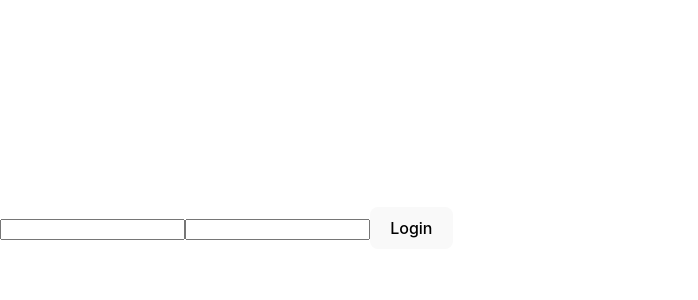
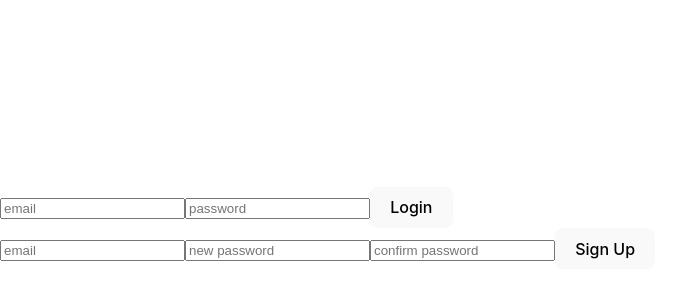
Before and after one commit to russell-gh/travel-tally, a React (Vite) app: page / in a window 1280 px wide. Shown: the part 172-472 px from the top of the page, without its empty margins (0-698 px from the left). Built offline with nearby package versions, Linux system fonts and the light colour scheme.

Commit message:
bare bones login/sign up

```diff
--- a/src/components/Login.jsx
+++ b/src/components/Login.jsx
@@ -8,13 +8,18 @@ const Login = () => {
   console.log(formData);
 
   const onSubmit = (e) => {
-    console.log("form submitted");
+    console.log("form submitted", formData);
   };
 
   return (
     <div onInput={onInput}>
-      <input type="email" name="email" id="email" />
-      <input type="password" name="password" id="password" />
+      <input type="email" name="email" id="login-email" placeholder="email" />
+      <input
+        type="password"
+        name="password"
+        id="login-password"
+        placeholder="password"
+      />
       <button onClick={onSubmit}>Login</button>
     </div>
   );
--- a/src/components/Signup.jsx
+++ b/src/components/Signup.jsx
@@ -1,6 +1,32 @@
-import React from "react";
+import { useState } from "react";
 const Signup = () => {
-  return <></>;
+  const [formData, setFormData] = useState({});
+  const onInput = (e) => {
+    setFormData({ ...formData, [e.target.id]: e.target.value });
+  };
+  console.log(formData);
+
+  const onSubmit = (e) => {
+    console.log("form submitted", formData);
+  };
+  return (
+    <div onInput={onInput}>
+      <input type="email" name="email" id="signup-email" placeholder="email" />
+      <input
+        type="password"
+        name="password"
+        id="signup-password1"
+        placeholder="new password"
+      />
+      <input
+        type="password"
+        name="password"
+        id="signup-password2"
+        placeholder="confirm password"
+      />
+      <button onClick={onSubmit}>Sign Up</button>
+    </div>
+  );
 };
 
 export default Signup;
```
